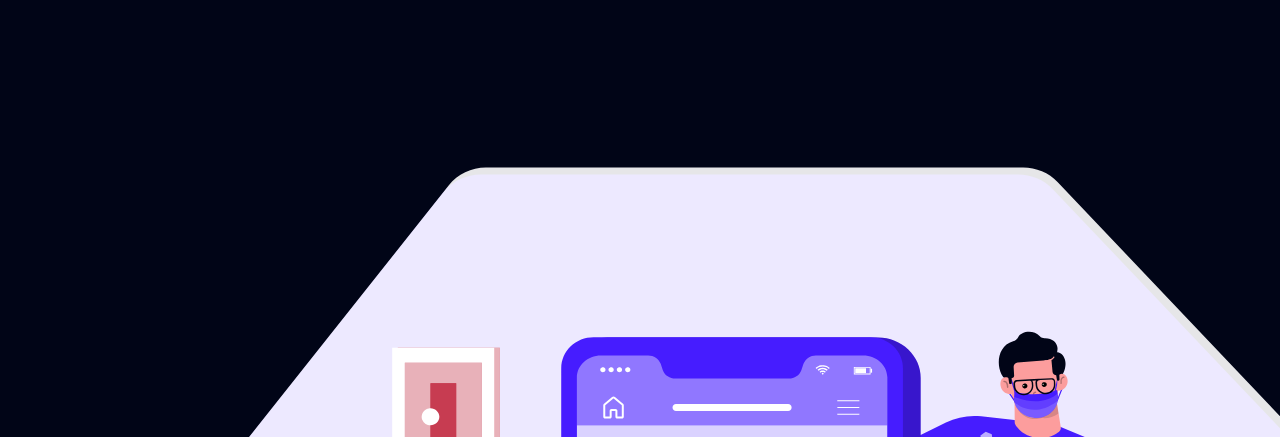
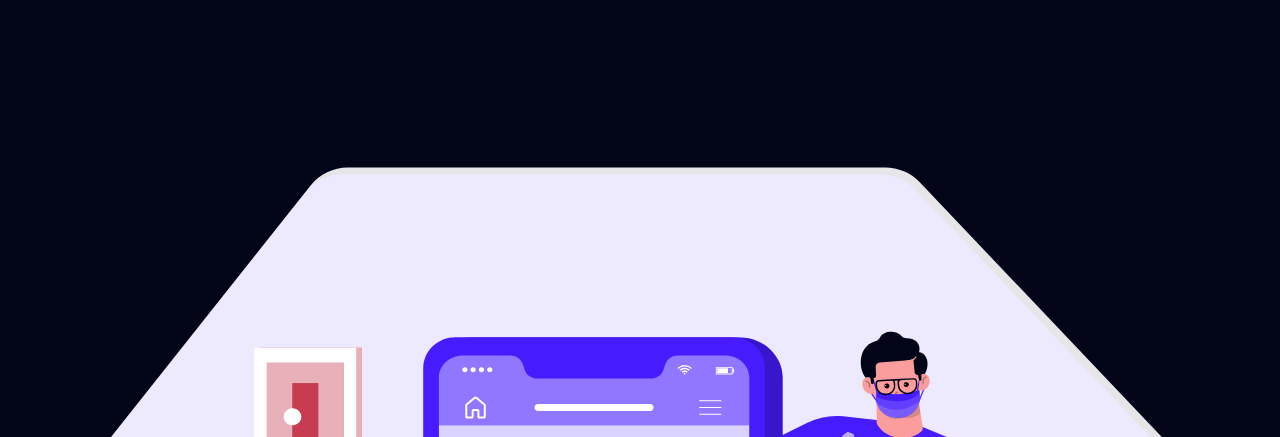
Before and after one commit to JovanJevtic/Portfolio-2021, a plain HTML site: page index.html in a window 1280 px wide. Shown: the part 363-800 px from the top of the page. Drawn offline with Linux system fonts and the light colour scheme.

Commit message:
svg size update

```diff
--- a/styles/pages/_homepage.scss
+++ b/styles/pages/_homepage.scss
@@ -60,7 +60,7 @@
     // margin-top: 2vh;
     width: 130%;
     // background: red;
-    margin-left: -80px;
+    margin-left: -17%;
 }
 
 #homepage-btns-wrapp {
```
Also changed, not shown: styles/styles.css, 1 other file.
